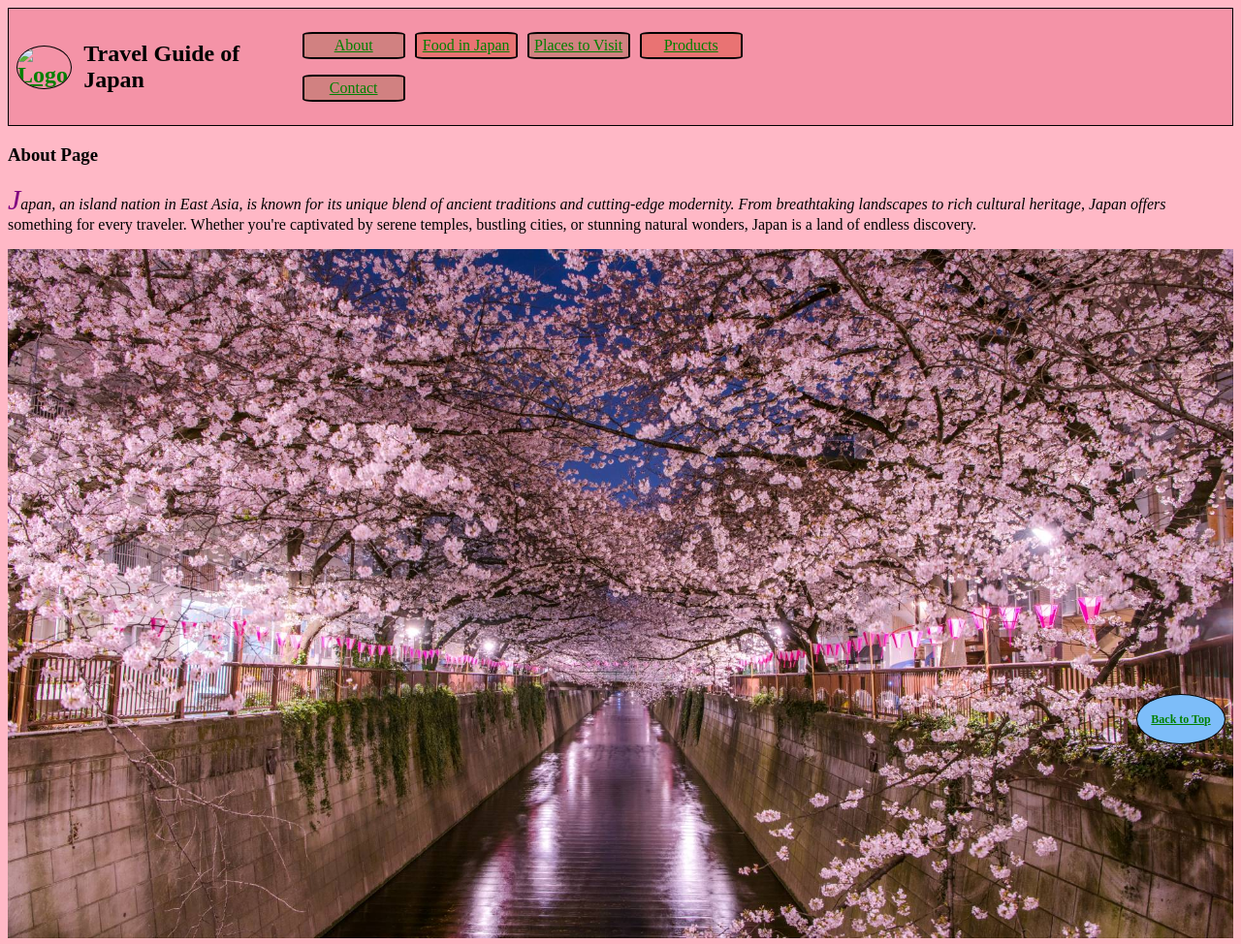
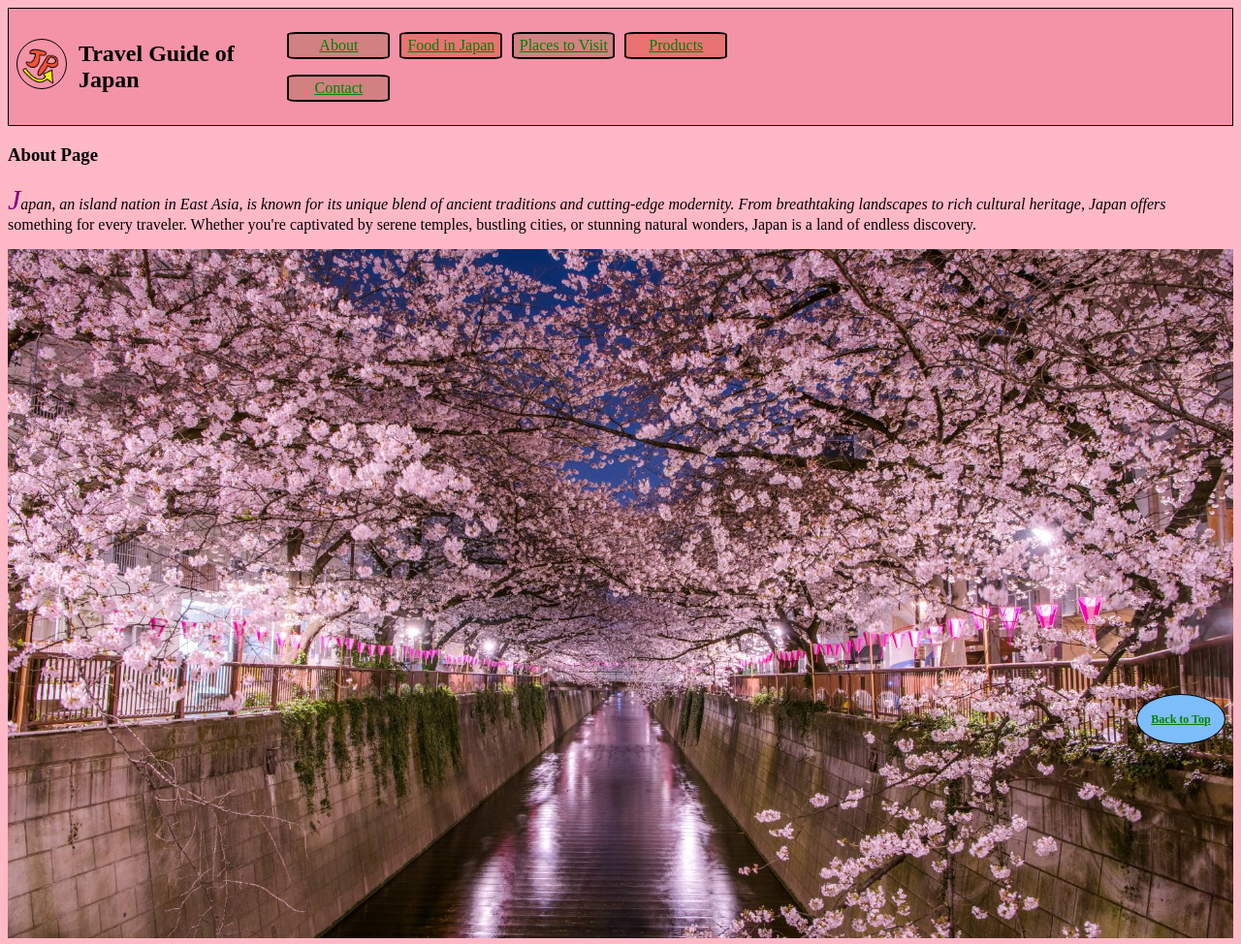
Before and after one commit to Lanz-projects/HW3, a plain HTML site: page about.html in a window 1280 px wide. Shown: the top 974 px of the page at 97% size. Drawn offline with Linux system fonts and the light colour scheme.

Commit message:
fixed logo

```diff
--- a/about.html
+++ b/about.html
@@ -11,7 +11,7 @@
 	<div id="topnavigation-container">
 		<header>
 			<!-- Picture of logo links to index.html -->
-			<h1 id="maintitle"><a href="index.html"><img id="logo" src="images/website logo.png" alt="Logo"/></a><span id="Main-Heading">Travel Guide of Japan</span></h1>
+			<h1 id="maintitle"><a href="index.html"><img id="logo" src="images/website-logo.png" alt="Logo"/></a><span id="Main-Heading">Travel Guide of Japan</span></h1>
 			<!-- The Navigation Bar at the top of the Page -->
 			<nav>
 				<div id="nav-container">
@@ -174,7 +174,7 @@
 	<div id="footer">
 		<footer>
 			<div id="footer-content">
-				<a href="index.html"><img id="LogoFooter" src="images/website logo.png" alt="Logo" /></a><em>Copyright &copy; 2024 JPGo</em>
+				<a href="index.html"><img id="LogoFooter" src="images/website-logo.png" alt="Logo" /></a><em>Copyright &copy; 2024 JPGo</em>
 			</div>
 			<div id="bottomnav">
 				<nav>
```
Also changed, not shown: contacts.html (+2 -2 lines), food.html (+2 -2 lines), index.html (+2 -2 lines), places.html (+2 -2 lines), products.html (+2 -2 lines).
